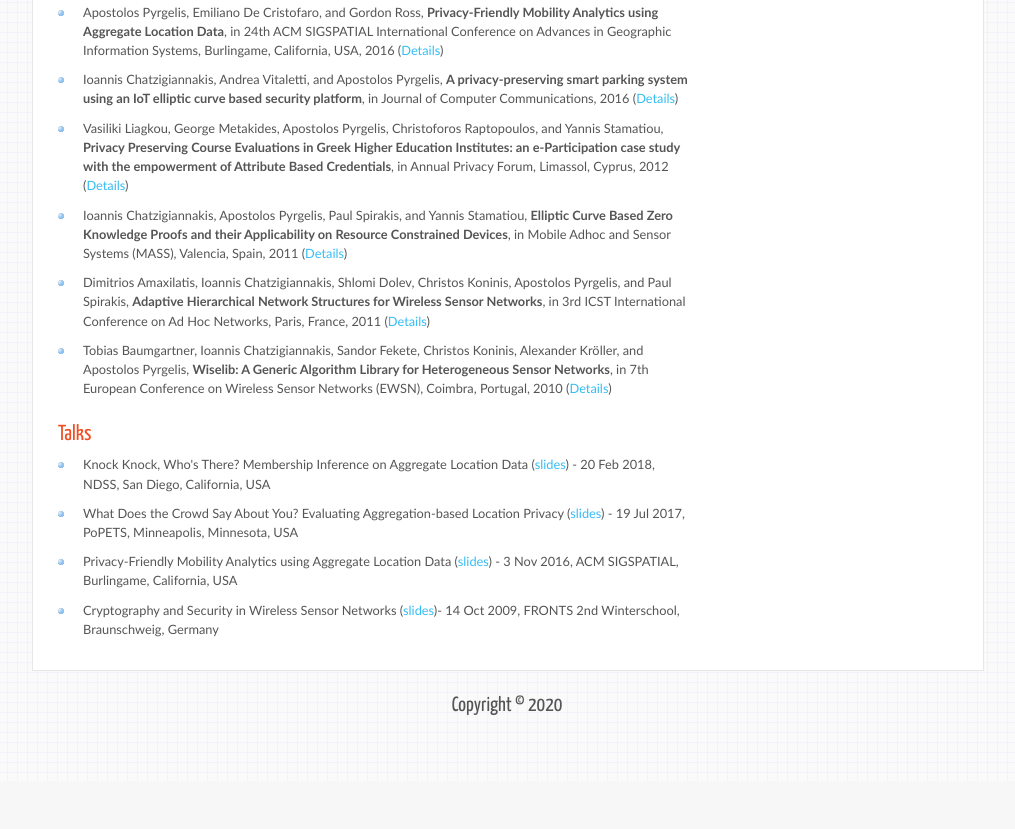
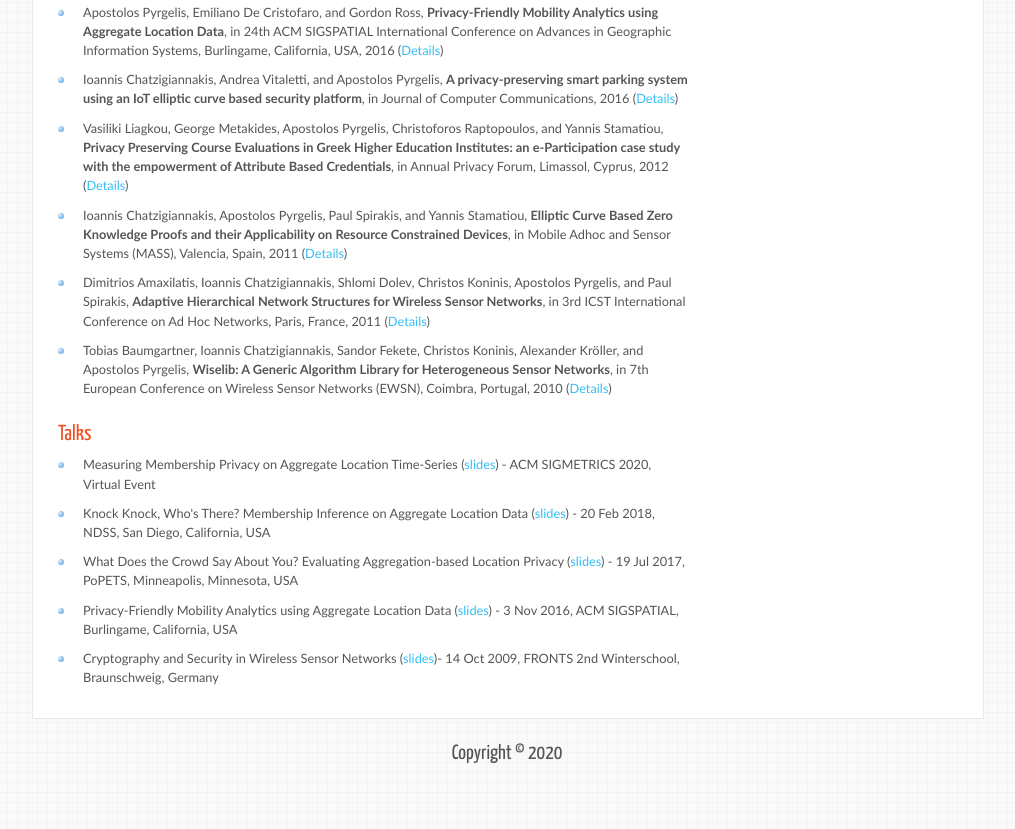
Before and after one commit to mex2meou/mex2meou.github.io, a plain HTML site: page research.html in a window 1280 px wide. Shown: the part 788-1617 px from the top of the page, without its empty margins (133-1148 px from the left). Before the commit the page ends 1569 px from the top, so only its background shows below. Drawn offline with Linux system fonts and the light colour scheme.

Commit message:
talk sigmetrics

```diff
--- a/research.html
+++ b/research.html
@@ -52,6 +52,7 @@
 
 		<h2>Talks</h2>
 		<ul>
+			<li>Measuring Membership Privacy on Aggregate Location Time-Series (<a href="files/sigmetrics.pdf">slides</a>) - ACM SIGMETRICS 2020, Virtual Event</li>
 			<li>Knock Knock, Who's There? Membership Inference on Aggregate Location Data (<a href="files/ndss.pdf">slides</a>) - 20 Feb 2018, NDSS, San Diego, California, USA</li>
 			<li>What Does the Crowd Say About You? Evaluating Aggregation-based Location Privacy (<a href="files/pets.pdf">slides</a>) - 19 Jul 2017, PoPETS, Minneapolis, Minnesota, USA</li>
 			<li>Privacy-Friendly Mobility Analytics using Aggregate Location Data (<a href="files/sigspatial.pdf">slides</a>) - 3 Nov 2016, ACM SIGSPATIAL, Burlingame, California, USA</li>
```
Also changed, not shown: 1 other file.
